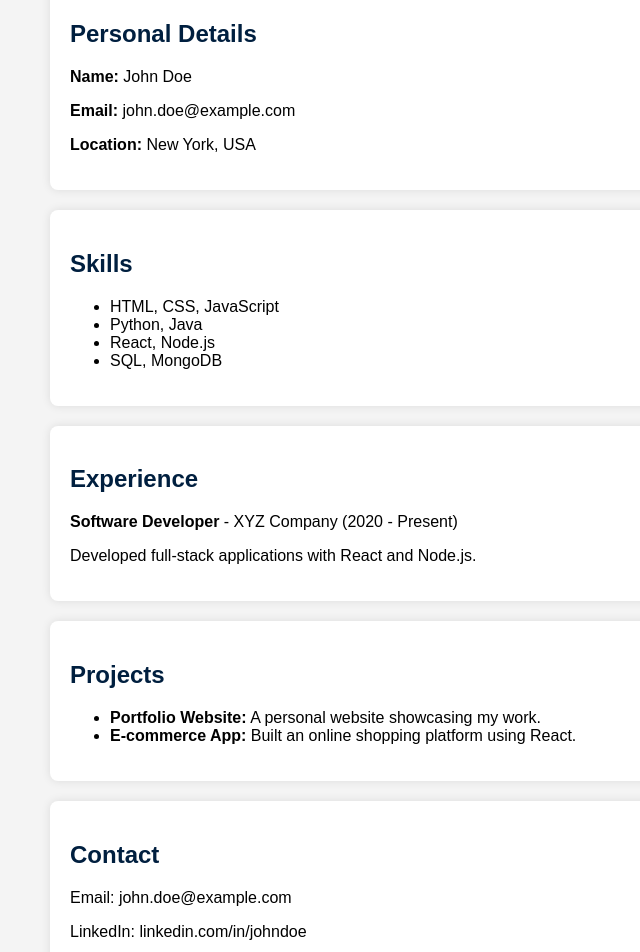
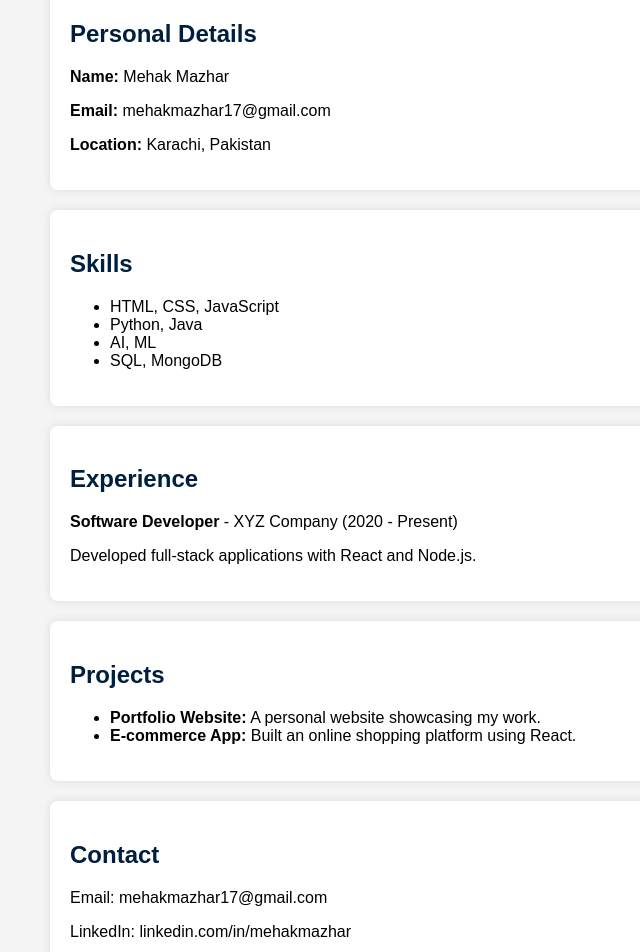
Before and after one commit to mehakmazhar/mehakmazhar.github.io, a plain HTML site: page index.html in a window 1280 px wide. Shown: the part 180-1132 px from the top of the page, without its empty margins (78-718 px from the left). Drawn offline with Linux system fonts and the light colour scheme.

Commit message:
index.html

```diff
--- a/index.html
+++ b/index.html
@@ -49,9 +49,9 @@
     <div class="container">
         <div class="section" id="personal">
             <h2>Personal Details</h2>
-            <p><strong>Name:</strong> John Doe</p>
-            <p><strong>Email:</strong> john.doe@example.com</p>
-            <p><strong>Location:</strong> New York, USA</p>
+            <p><strong>Name:</strong> Mehak Mazhar</p>
+            <p><strong>Email:</strong> mehakmazhar17@gmail.com</p>
+            <p><strong>Location:</strong> Karachi, Pakistan</p>
         </div>
 
         <div class="section" id="skills">
@@ -59,7 +59,7 @@
             <ul>
                 <li>HTML, CSS, JavaScript</li>
                 <li>Python, Java</li>
-                <li>React, Node.js</li>
+                <li>AI, ML</li>
                 <li>SQL, MongoDB</li>
             </ul>
         </div>
@@ -80,9 +80,9 @@
 
         <div class="section" id="contact">
             <h2>Contact</h2>
-            <p>Email: john.doe@example.com</p>
-            <p>LinkedIn: linkedin.com/in/johndoe</p>
-            <p>GitHub: <a href="https://github.com/johndoe" target="_blank">github.com/johndoe</a></p>
+            <p>Email: mehakmazhar17@gmail.com</p>
+            <p>LinkedIn: linkedin.com/in/mehakmazhar</p>
+            <p>GitHub: <a href="https://github.com/mehakmazhar" target="_blank">github.com/johndoe</a></p>
         </div>
     </div>
 
```
